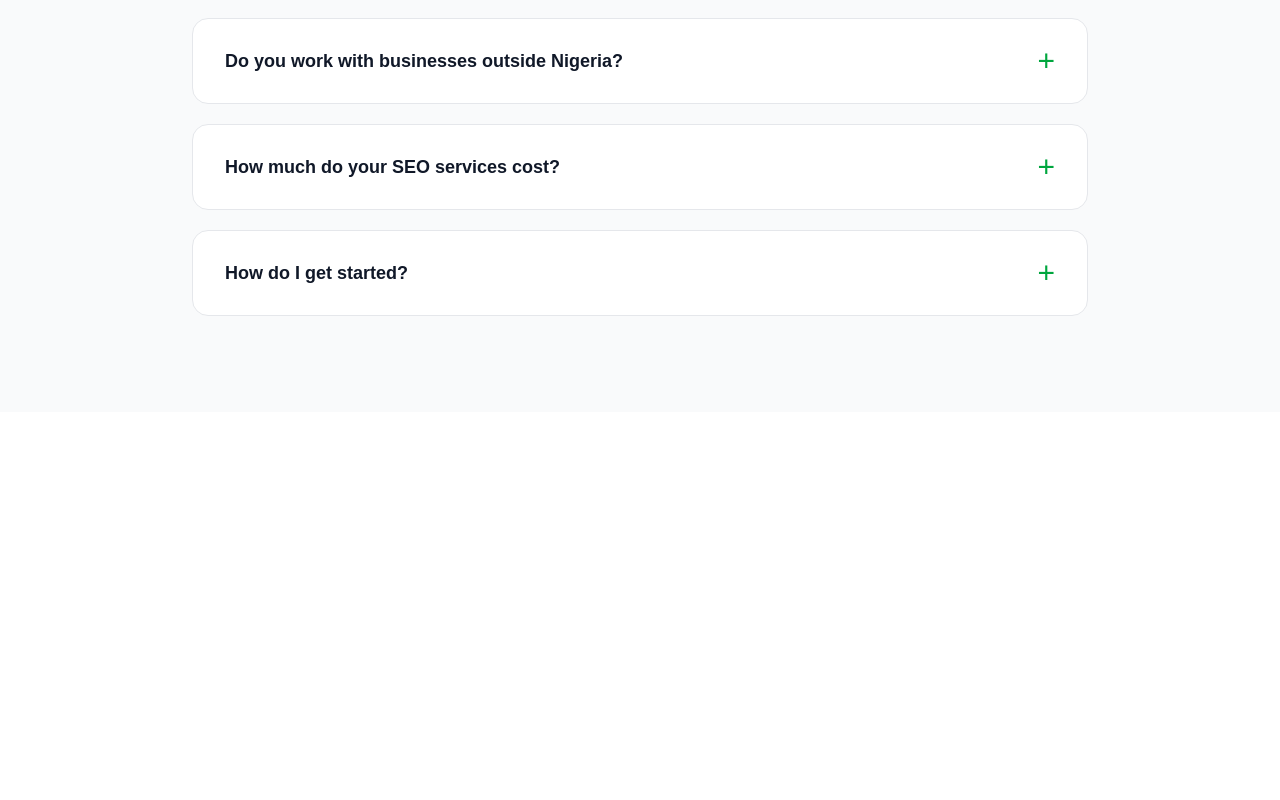
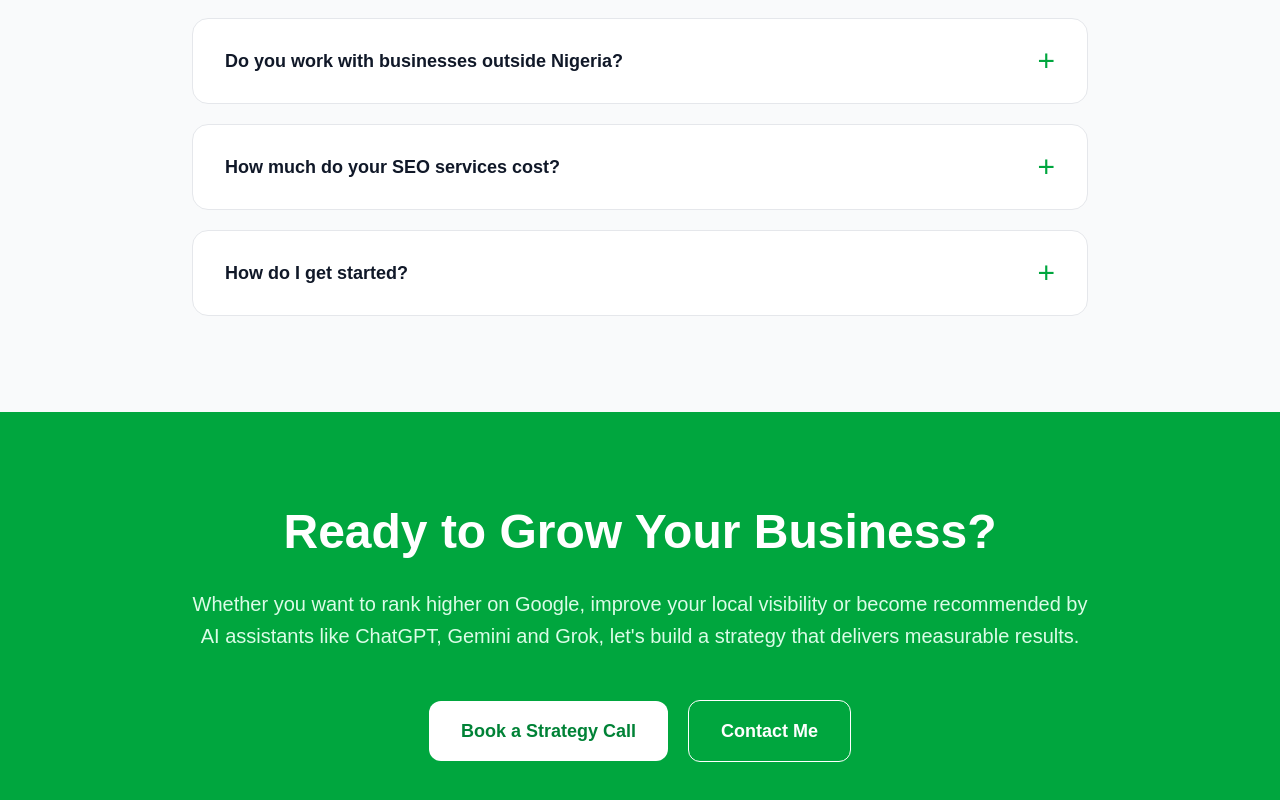
Before and after one commit to kaosisoseo/kaosisoseo-ai, a Next.js app: page / in a window 1280 px wide. Shown: the part 6281-7081 px from the top of the page. Before the commit the page ends 6693 px from the top, so only its background shows below. Built offline with nearby package versions, Linux system fonts and the light colour scheme.

Commit message:
Add homepage call-to-action section

```diff
--- a/app/page.tsx
+++ b/app/page.tsx
@@ -6,6 +6,7 @@ import WhyChooseMe from "@/components/home/WhyChooseMe";
 import SEOProcess from "@/components/home/SEOProcess";
 import Credibility from "@/components/home/Credibility";
 import FAQ from "@/components/home/FAQ";
+import CallToAction from "@/components/home/CallToAction";
 
 export default function HomePage() {
   return (
@@ -18,6 +19,7 @@ export default function HomePage() {
       <SEOProcess />
       <Credibility />
       <FAQ />
+      <CallToAction />
     </>
   );
 }
--- /dev/null
+++ b/components/home/CallToAction.tsx
@@ -0,0 +1,40 @@
+import Container from "@/components/layout/Container";
+
+export default function CallToAction() {
+  return (
+    <section className="bg-green-600 py-24">
+      <Container>
+        <div className="mx-auto max-w-4xl text-center">
+          <h2 className="text-5xl font-bold text-white">
+            Ready to Grow Your Business?
+          </h2>
+
+          <p className="mt-8 text-xl leading-8 text-green-100">
+            Whether you want to rank higher on Google, improve your local
+            visibility or become recommended by AI assistants like ChatGPT,
+            Gemini and Grok, let's build a strategy that delivers measurable
+            results.
+          </p>
+
+          <div className="mt-12 flex flex-col items-center justify-center gap-5 sm:flex-row">
+            <a
+              href="https://cal.com/ezebuenyik/30min"
+              target="_blank"
+              rel="noopener noreferrer"
+              className="rounded-xl bg-white px-8 py-4 text-lg font-semibold text-green-700 transition hover:bg-gray-100"
+            >
+              Book a Strategy Call
+            </a>
+
+            <a
+              href="/contact"
+              className="rounded-xl border border-white px-8 py-4 text-lg font-semibold text-white transition hover:bg-white hover:text-green-700"
+            >
+              Contact Me
+            </a>
+          </div>
+        </div>
+      </Container>
+    </section>
+  );
+}
```
